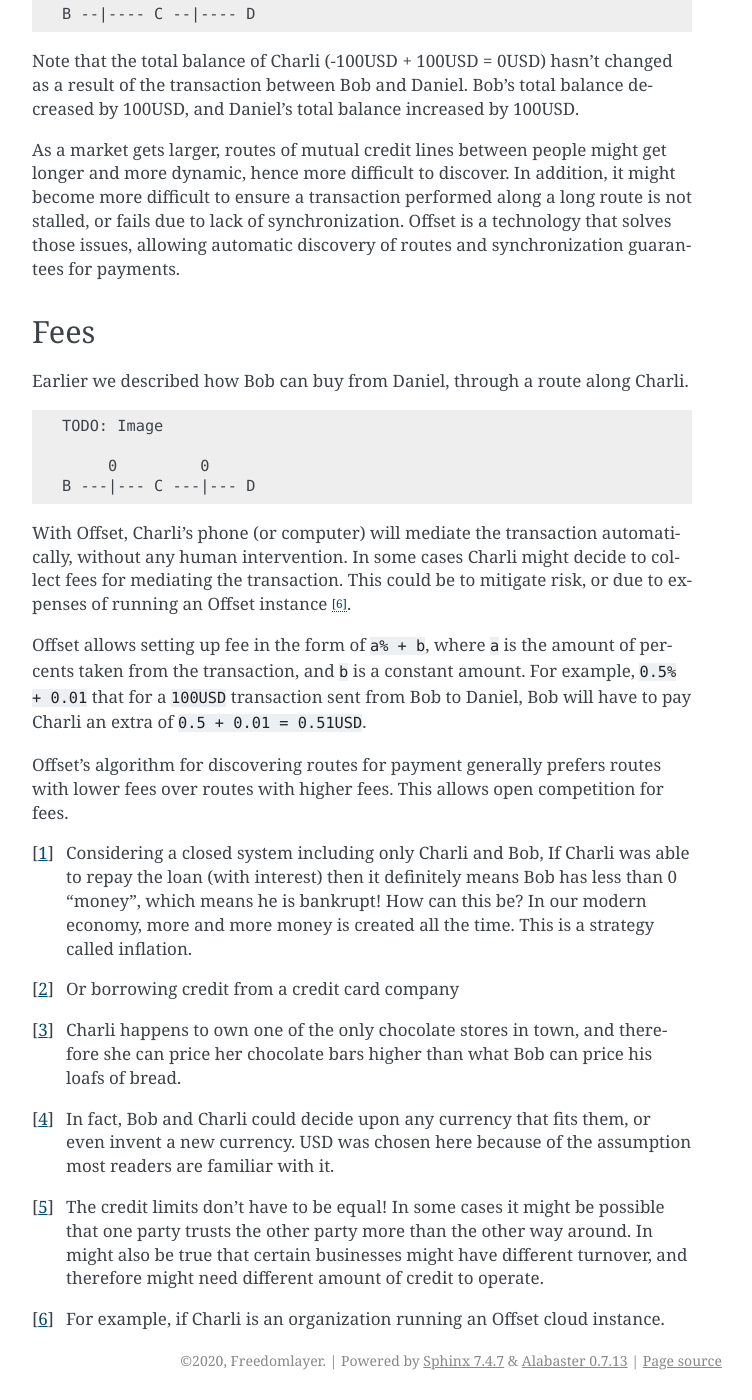
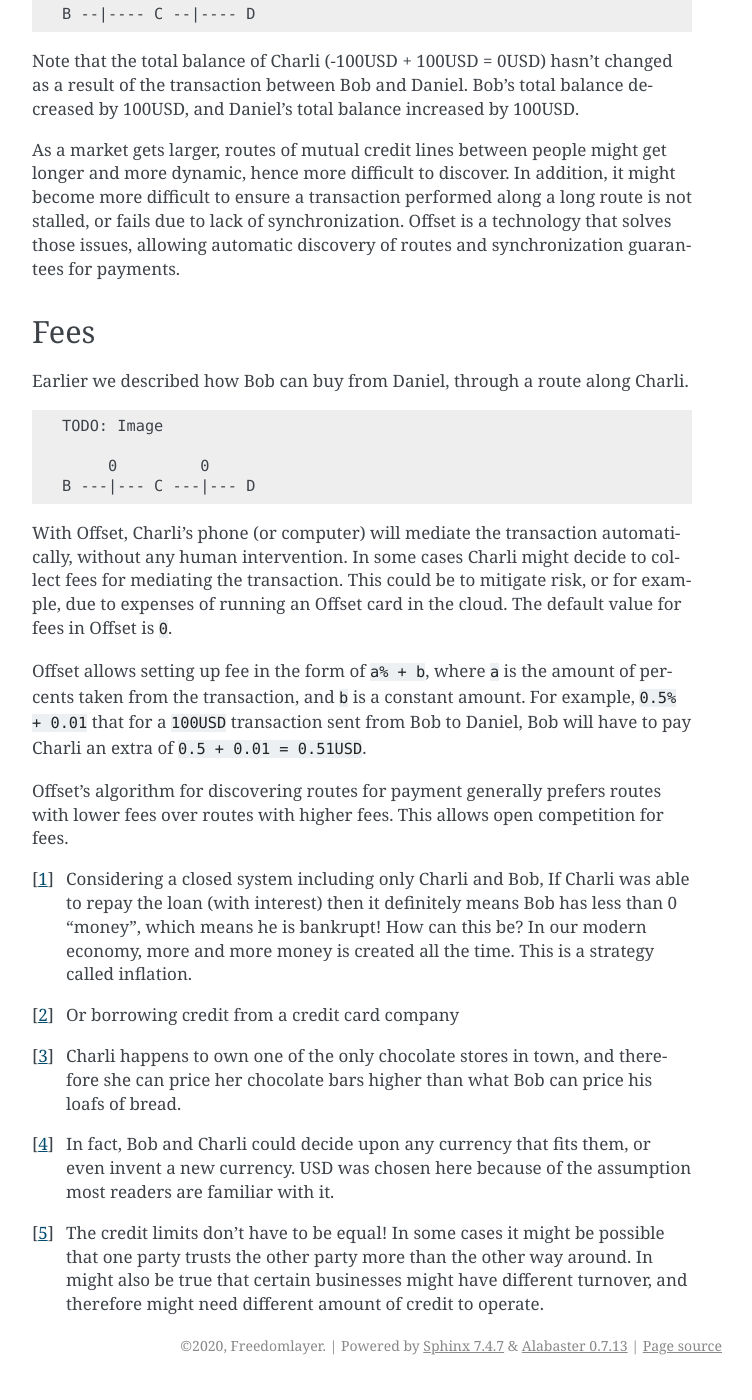
Before and after one commit to freedomlayer/offset_docs, a Sphinx documentation site: the page built from docs/source/economic.rst, in a window 1280 px wide and 1400 px high, scrolled down 3848 px. Shown: the whole window, without its empty margins (388-1140 px from the left). Built offline with Sphinx 7.4.7, drawn with Linux system fonts in a browser that asks for light colours.

Commit message:
doc: economic.rst: Added default fees value

```diff
--- a/docs/source/economic.rst
+++ b/docs/source/economic.rst
@@ -215,7 +215,8 @@ Earlier we described how Bob can buy from Daniel, through a route along Charli.
 With Offset, Charli's phone (or computer) will mediate the transaction
 automatically, without any human intervention. In some cases Charli might
 decide to collect fees for mediating the transaction. This could be to mitigate
-risk, or due to expenses of running an Offset instance [6]_.
+risk, or for example, due to expenses of running an Offset card in the cloud.
+The default value for fees in Offset is ``0``.
 
 Offset allows setting up fee in the form of ``a% + b``, where ``a`` is the amount
 of percents taken from the transaction, and ``b`` is a constant amount. For
@@ -248,9 +249,6 @@ fees.
    that one party trusts the other party more than the other way around. In
    might also be true that certain businesses might have different turnover,
    and therefore might need different amount of credit to operate.
-.. [6]
-   For example, if Charli is an organization running an Offset cloud
-   instance.
 
 .. _`interest rate`: https://en.wikipedia.org/wiki/Interest_rate
 .. _barter: https://en.wikipedia.org/wiki/Barter
```
